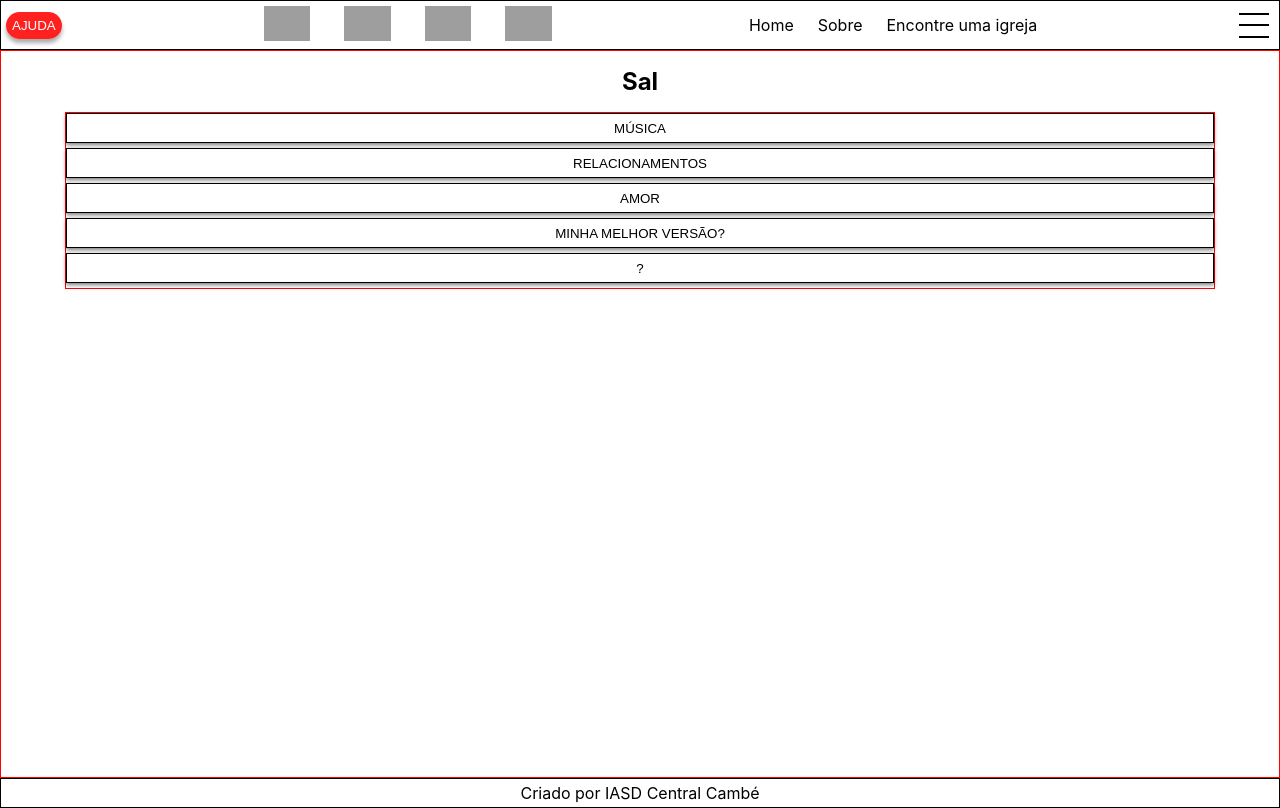
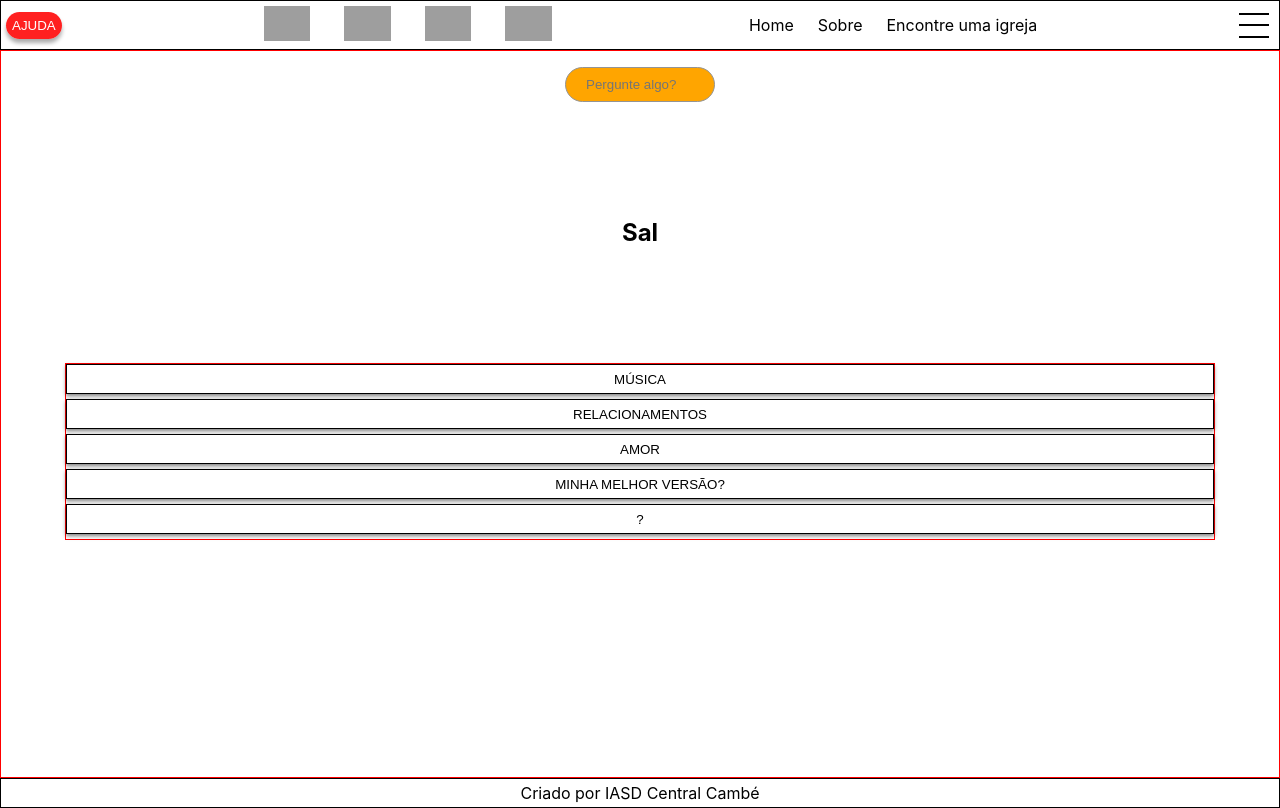
Before and after one commit to felipopm/iasd-central-cambe, a React (Vite) app: page /sal in a window 1280 px wide. Built offline with nearby package versions, Linux system fonts and the light colour scheme; grey boxes are pictures that could not be loaded.

Commit message:
Botão "Pergunte algo?" em todas as janelas

```diff
--- a/src/components/Container/Container.module.css
+++ b/src/components/Container/Container.module.css
@@ -12,3 +12,16 @@
     border: 1px solid red;
 
 }
+
+.pergunte {
+    width: 150px;
+    height: 35px;
+    background-color: var(--primaria);
+    border: 1px solid var(--tercearia);
+    padding-left: 20px;
+    border-radius: 20px;
+}
+
+.pergunte:hover {
+    background-color: var(--secundaria);
+}
--- a/src/components/Container/index.jsx
+++ b/src/components/Container/index.jsx
@@ -4,7 +4,14 @@ import styles from './Container.module.css'
 function Container({ children }) {
     return(
         <section className={styles.container}>
+            <div className={styles.pesquisa}>
+              <input className={styles.pergunte}
+              type="search"
+              placeholder='Pergunte algo?' />
+            </div>
+
             { children }
+
         </section>
     );
 }
--- a/src/pages/Home/Home.module.css
+++ b/src/pages/Home/Home.module.css
@@ -9,7 +9,7 @@
     border: 1px solid blue;
 }
 
-.home input {
+/* .home input {
     width: 150px;
     height: 35px;
     background-color: var(--primaria);
@@ -20,4 +20,4 @@
 
 .home input:hover {
     background-color: var(--secundaria);
-}
+} */
--- a/src/pages/Home/index.jsx
+++ b/src/pages/Home/index.jsx
@@ -19,9 +19,13 @@ function Home(){
               <h1>Como ter um relacionamento com Deus?</h1>
               <h1>Quem é Deus?</h1>
             </div> */}
-            <div className={styles.pesquisa}>
-              <input type="search" placeholder='Pergunte algo?' />
-            </div>
+
+            {/* <div className={styles.pesquisa}>
+              <input
+              type="search"
+              placeholder='Pergunte algo?' />
+            </div> */}
+
           </section>
         </Container>
         <Footer />
--- a/src/pages/Sentinela/Sentinela.module.css
+++ b/src/pages/Sentinela/Sentinela.module.css
@@ -15,6 +15,7 @@
     height: 30px;
     background-color: white;
     margin-bottom: 5px;
+    cursor: pointer;
 
     border: 1px solid black;
     box-shadow: 0 2px 4px rgba(0, 0, 0, 0.509);
--- a/src/pages/Sentinela/index.jsx
+++ b/src/pages/Sentinela/index.jsx
@@ -8,7 +8,6 @@ function Sentinela(){
         <>
             <Header />
             <Container>
-                <h1>Sentinela</h1>
                 <section className={styles.temas}>
                     <button>VOLTA DE JESUS</button>
                     <button>APOCALIPSE</button>
--- /dev/null
+++ b/src/pages/Sobre/Sobre.module.css
@@ -0,0 +1,11 @@
+h1, h2, h3 {
+    display: flex;
+    align-items: center;
+    justify-content: center;
+
+}
+
+h1 {
+    padding-top: 100px;
+    padding-bottom: 100px;
+}
--- a/src/pages/Sobre/index.jsx
+++ b/src/pages/Sobre/index.jsx
@@ -1,13 +1,14 @@
 import Header from "../../components/Header"
 import Footer from "../../components/Footer"
 import Container from '../../components/Container'
+import styles from './Sobre.module.css'
 
 function Sobre() {
     return(
         <>
             <Header />
             <Container>
-                <section>
+                <section className={styles.textos}>
                     <h1>Sobre</h1>
                     <h2>Igreja Adventista do Sétimo dia Central de Cambé</h2>
                     <h3>R. Bélgica, 1749 - Centro, Cambé - PR, 86181-080 </h3>
```
